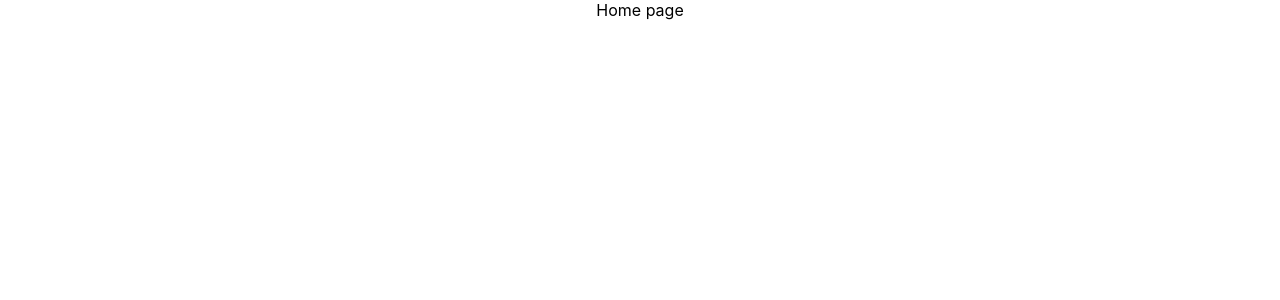
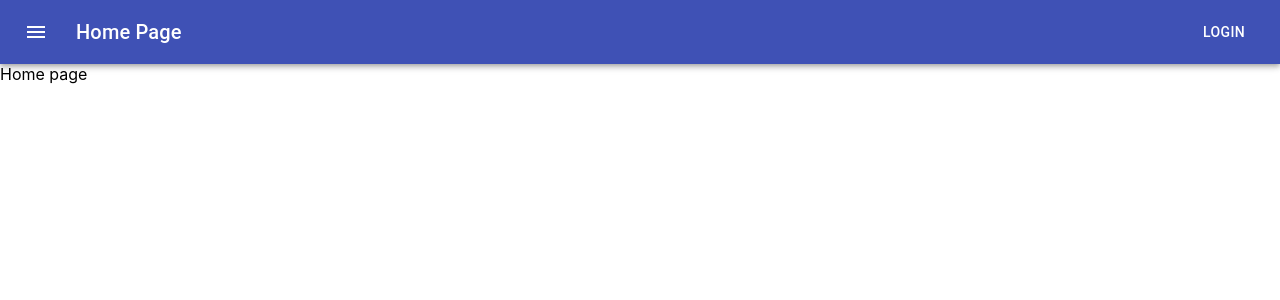
Before and after one commit to paice05/site-blog-v2, a React (Create React App) app: page / in a window 1280 px wide. Shown: the top 300 px of the page. Built offline with nearby package versions, Linux system fonts and the light colour scheme.

Commit message:
material ui

```diff
--- a/package.json
+++ b/package.json
@@ -3,6 +3,8 @@
   "version": "0.1.0",
   "private": true,
   "dependencies": {
+    "@material-ui/core": "^4.9.4",
+    "@material-ui/icons": "^4.9.1",
     "@testing-library/jest-dom": "^4.2.4",
     "@testing-library/react": "^9.3.2",
     "@testing-library/user-event": "^7.1.2",
--- a/src/App.css
+++ b/src/App.css
@@ -1,5 +1,5 @@
 .App {
-  text-align: center;
+  /* text-align: center; */
 }
 
 .App-logo {
--- /dev/null
+++ b/src/components/NavBar/index.js
@@ -0,0 +1,49 @@
+import React from "react";
+
+// core
+import { makeStyles } from "@material-ui/core/styles";
+import AppBar from "@material-ui/core/AppBar";
+import Toolbar from "@material-ui/core/Toolbar";
+import Typography from "@material-ui/core/Typography";
+import Button from "@material-ui/core/Button";
+import IconButton from "@material-ui/core/IconButton";
+
+// icons
+import MenuIcon from "@material-ui/icons/Menu";
+
+const useStyles = makeStyles(theme => ({
+  root: {
+    flexGrow: 1
+  },
+  menuButton: {
+    marginRight: theme.spacing(2)
+  },
+  title: {
+    flexGrow: 1
+  }
+}));
+
+const NavBar = ({ title }) => {
+  const classes = useStyles();
+
+  return (
+    <AppBar position="static">
+      <Toolbar>
+        <IconButton
+          edge="start"
+          color="inherit"
+          className={classes.menuButton}
+          aria-label="menu"
+        >
+          <MenuIcon />
+        </IconButton>
+        <Typography variant="h6" className={classes.title}>
+          {title}
+        </Typography>
+        <Button color="inherit">Login</Button>
+      </Toolbar>
+    </AppBar>
+  );
+};
+
+export default NavBar;
--- a/src/views/HomePage/index.js
+++ b/src/views/HomePage/index.js
@@ -1,9 +1,12 @@
 import React from "react";
+
+import NavBar from "../../components/NavBar";
 
 const HomePage = () => {
   return (
     <div>
-        Home page
+      <NavBar title='Home Page' />
+      Home page
     </div>
   );
 };
--- a/src/views/Posts/index.js
+++ b/src/views/Posts/index.js
@@ -1,9 +1,12 @@
 import React from "react";
+
+import NavBar from "../../components/NavBar";
 
 const Posts = () => {
   return (
     <div>
-        Post
+      <NavBar title="Posts" />
+      Post
     </div>
   );
 };
```
Also changed, not shown: 1 other file (tests, documents, lock files or other folders).
